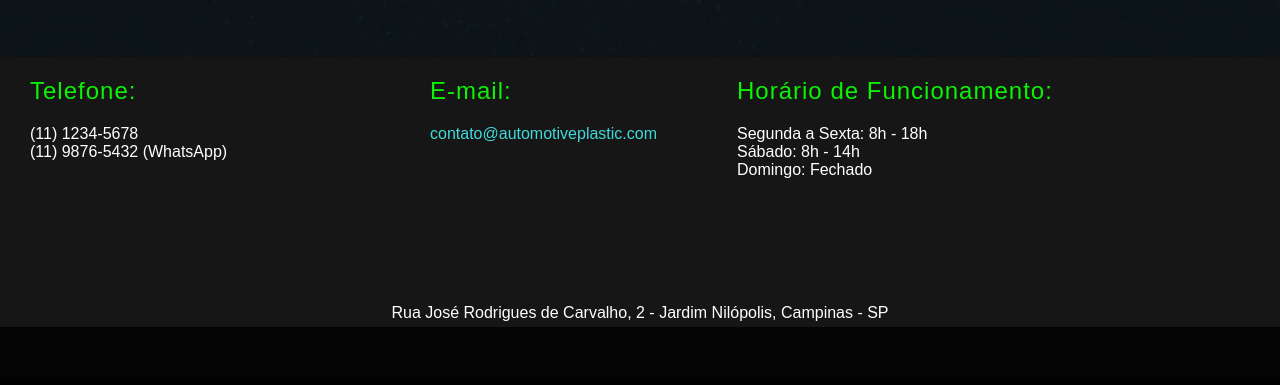
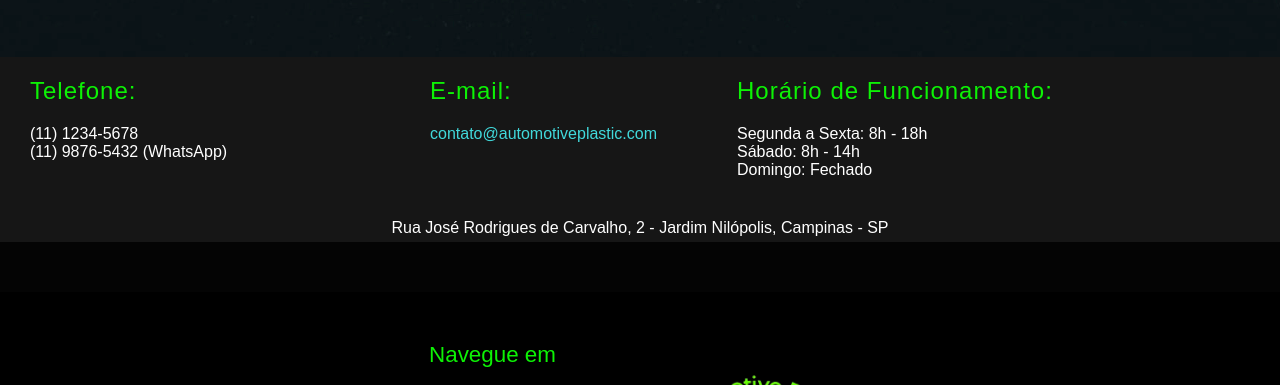
Before and after one commit to Geiciel/Automotive-Plastic, a plain HTML site: page html/contato.html in a window 1280 px wide. Shown: the part 869-1254 px from the top of the page. Drawn offline with nearby package versions, Linux system fonts and the light colour scheme; a web font is replaced by a local one.

Commit message:
Atualização 0.7 - correção

```diff
--- a/css/contato.css
+++ b/css/contato.css
@@ -250,13 +250,11 @@ button > i {
 
 .infor {
     background-color: #161616;
-    height: 250px;
     padding-top: 20px;
-    position: relative;
 }
 
 .sega {
-    height: 290px;
+    padding-bottom: 20px;
 }
 
 .top {
@@ -298,8 +296,7 @@ h2 {
 }
 
 .bott {
-    position: absolute;
-    bottom: 5px;
+    padding: 20px 0px 5px 0px;
     width: 100%;
 }
 
--- a/css/min-720px.css
+++ b/css/min-720px.css
@@ -145,10 +145,6 @@ div.title > h3 {
     display: none;
 }
 
-.infor {
-    height: 400px;
-}
-
 .locali {
     width: 80%;
 }
```
Also changed, not shown: html/contato.html (+1 -1 lines).
